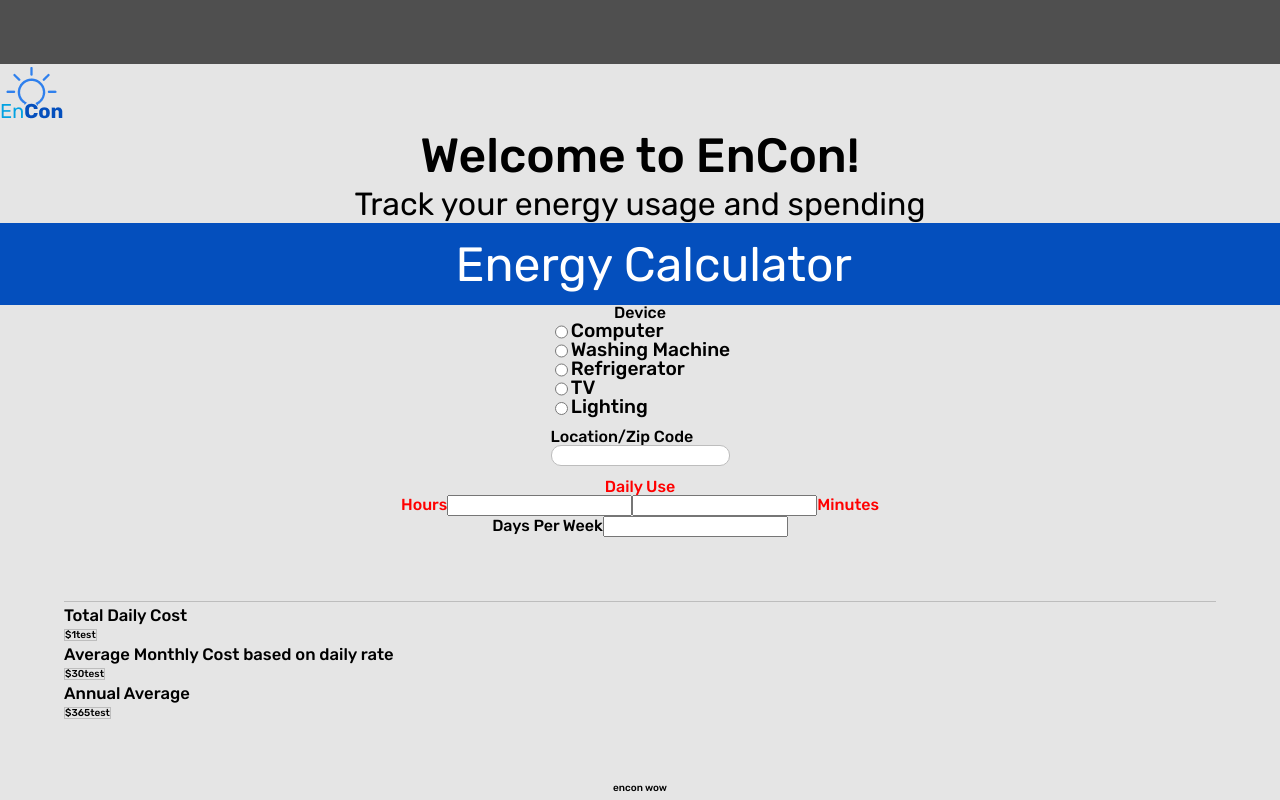
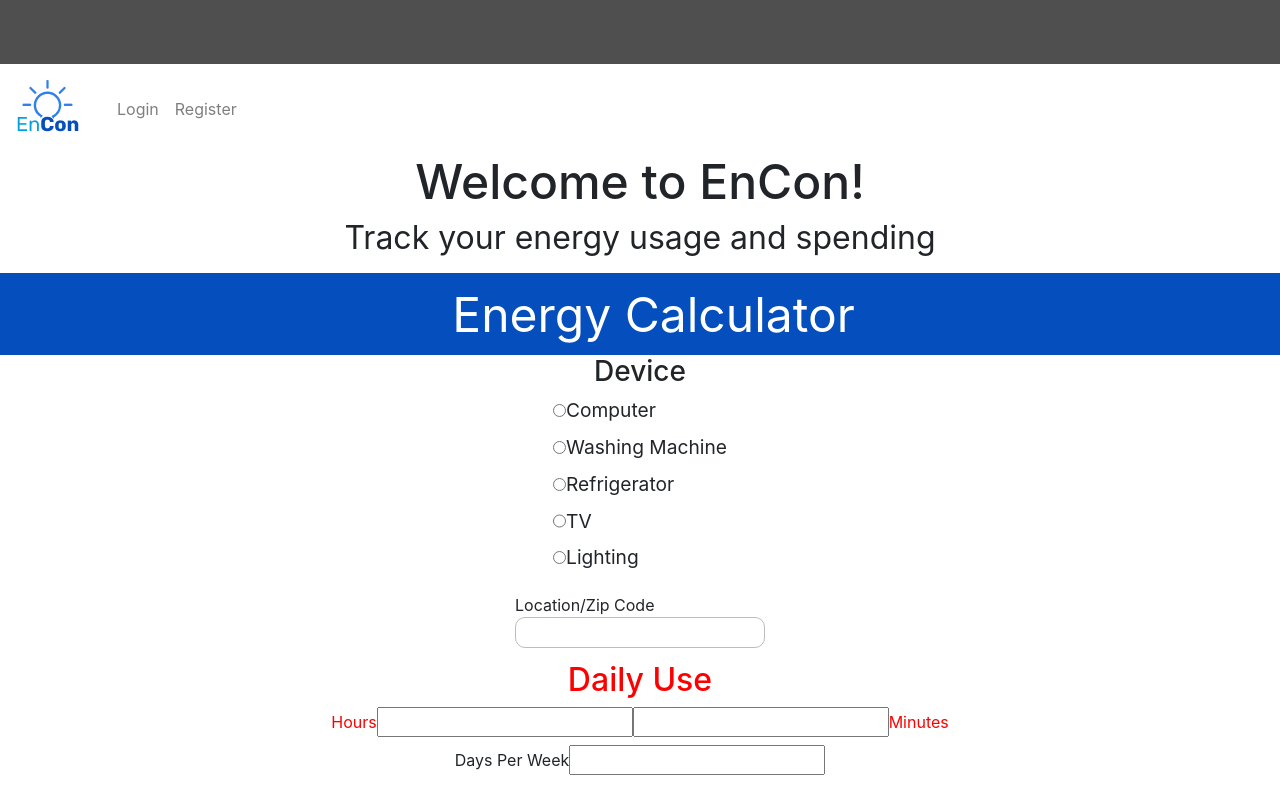
Before and after one commit to BloomTech-Labs/Encon-fe, a React (Create React App) app in the folder encon/: page / in a window 1280 px wide. Shown: the top 800 px of the page. Built offline with nearby package versions, Linux system fonts and the light colour scheme.

Commit message:
add nav menu
* added nav with login, register, and home links

```diff
--- a/encon/package.json
+++ b/encon/package.json
@@ -8,6 +8,7 @@
     "@testing-library/user-event": "^7.2.1",
     "antd": "^4.2.4",
     "axios": "^0.19.2",
+    "bootstrap": "^4.5.0",
     "context": "0.0.1",
     "node-sass": "^4.14.1",
     "react": "^16.13.1",
@@ -16,6 +17,7 @@
     "react-router": "^5.2.0",
     "react-router-dom": "^5.2.0",
     "react-scripts": "3.4.1",
+    "reactstrap": "^8.4.1",
     "styled-components": "^5.1.0"
   },
   "scripts": {
--- a/encon/src/App.js
+++ b/encon/src/App.js
@@ -1,14 +1,14 @@
 import React from "react";
 import "./App.scss";
 import { Login } from "./components/LogIn.js";
-import { Nav } from "./components/Nav.js";
+import { Navigation } from "./components/Navigation.js";
 import { Route } from "react-router-dom";
 import { LandingPage } from "./components/Landing-Page";
 
 export const App = () => {
   return (
     <div className="App">
-      <Nav />
+      <Navigation />
       <Route exact path="/">
         <LandingPage />
       </Route>
--- a/encon/src/components/Nav.js
+++ /dev/null
@@ -1,13 +0,0 @@
-import React from 'react';
-import '../styles/Nav.scss';
-
-import logo from '../assets/EnCon-logo.png';
-
-export const Nav = () => {
-	return (
-		<div className='nav-container'>
-			<div className='nav-header'></div>
-			<img className='nav-logo' src={logo} alt='Logo' />
-		</div>
-	);
-};
--- /dev/null
+++ b/encon/src/components/Navigation.js
@@ -0,0 +1,41 @@
+import React, { useState } from 'react';
+import '../styles/Nav.scss';
+import logo from '../assets/EnCon-logo.png';
+import {
+	Collapse,
+	Navbar,
+	NavbarToggler,
+	NavbarBrand,
+	Nav,
+	NavItem,
+	NavLink,
+} from 'reactstrap';
+
+export const Navigation = (props) => {
+	const [collapsed, setCollapsed] = useState(true);
+	const toggleNavbar = () => setCollapsed(!collapsed);
+
+	return (
+		<div className='nav-container'>
+			<div className='nav-header'></div>
+			<div>
+				<Navbar light expand='sm'>
+					<NavbarBrand href='/'>
+						<img className='nav-logo' src={logo} alt='Logo' />
+					</NavbarBrand>
+					<NavbarToggler onClick={toggleNavbar} />
+					<Collapse isOpen={!collapsed} navbar>
+						<Nav navbar>
+							<NavItem>
+								<NavLink href='/login'>Login</NavLink>
+							</NavItem>
+							<NavItem>
+								<NavLink href='/register'>Register</NavLink>
+							</NavItem>
+						</Nav>
+					</Collapse>
+				</Navbar>
+			</div>
+		</div>
+	);
+};
--- a/encon/src/index.js
+++ b/encon/src/index.js
@@ -2,6 +2,7 @@ import React from 'react';
 import ReactDOM from 'react-dom';
 import { BrowserRouter } from 'react-router-dom';
 import { App } from './App';
+import 'bootstrap/dist/css/bootstrap.min.css';
 
 ReactDOM.render(
 	<BrowserRouter>
--- a/encon/src/styles/Nav.scss
+++ b/encon/src/styles/Nav.scss
@@ -5,3 +5,7 @@
 .nav-logo {
 	display: flex;
 }
+
+// .nav-color {
+// 	color:#044FBD;
+// }
```
Also changed, not shown: 2 other files (tests, documents, lock files or other folders).
